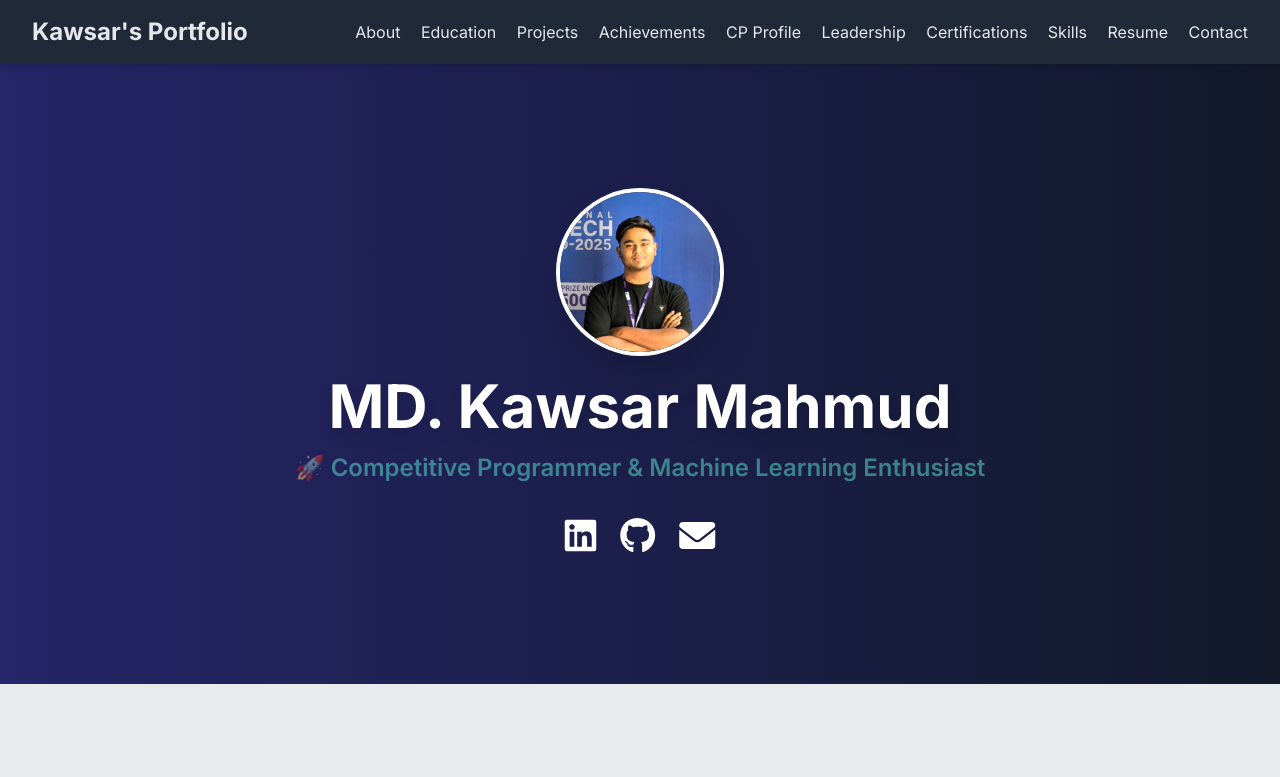
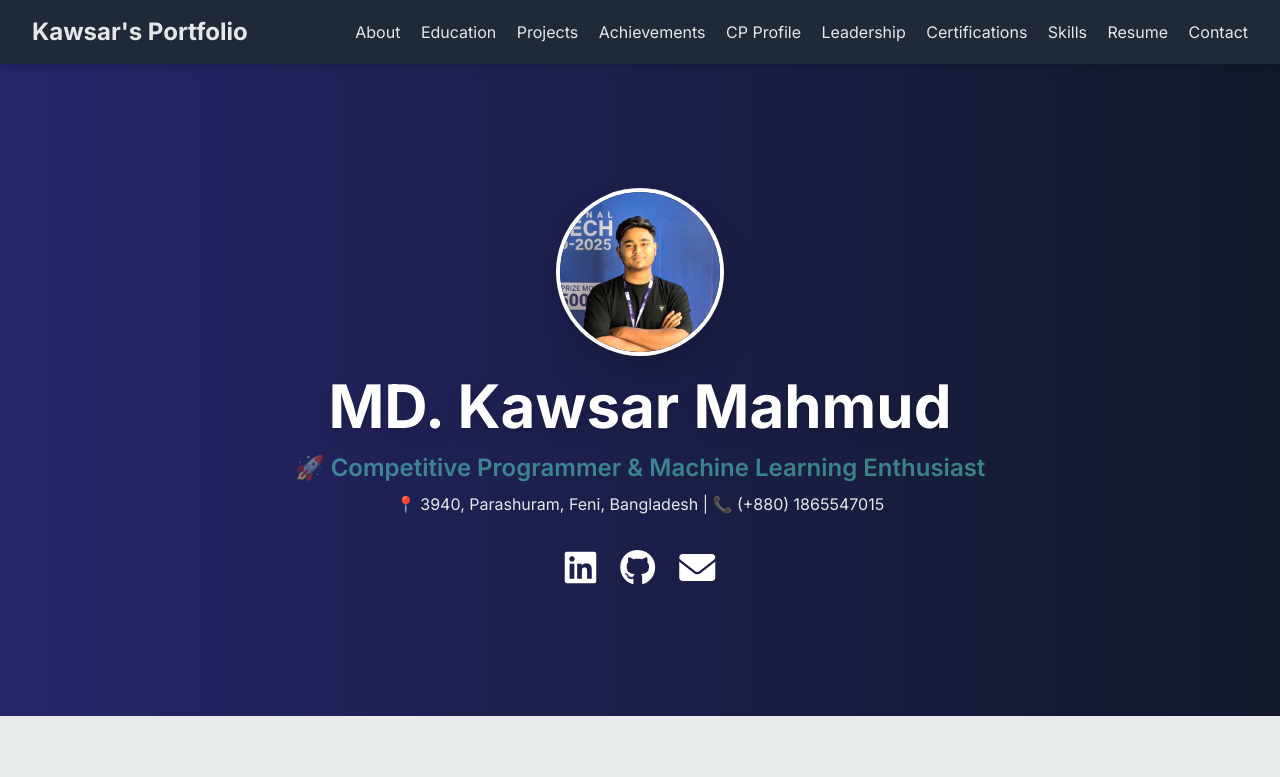
Before and after one commit to KMsojib/kmsojib.github.io, a plain HTML site: page index.html in a window 1280 px wide. Shown: the top 777 px of the page. Drawn offline with nearby package versions, Linux system fonts and the light colour scheme.

Commit message:
Again Updates

```diff
--- a/index.html
+++ b/index.html
@@ -94,6 +94,12 @@
         <p class="mt-4 text-xl md:text-2xl font-semibold text-teal-300 animate-pulse">
             🚀 Competitive Programmer & Machine Learning Enthusiast
         </p>
+
+        <!-- Address -->
+        <p class="mt-2 text-gray-200">
+            📍 3940, Parashuram, Feni, Bangladesh | 📞 (+880) 1865547015
+        </p>
+
         <!-- Social Links -->
         <div class="mt-8 flex justify-center space-x-6">
             <a href="https://www.linkedin.com/in/md-kawsar-mahmud1/" target="_blank"
```
